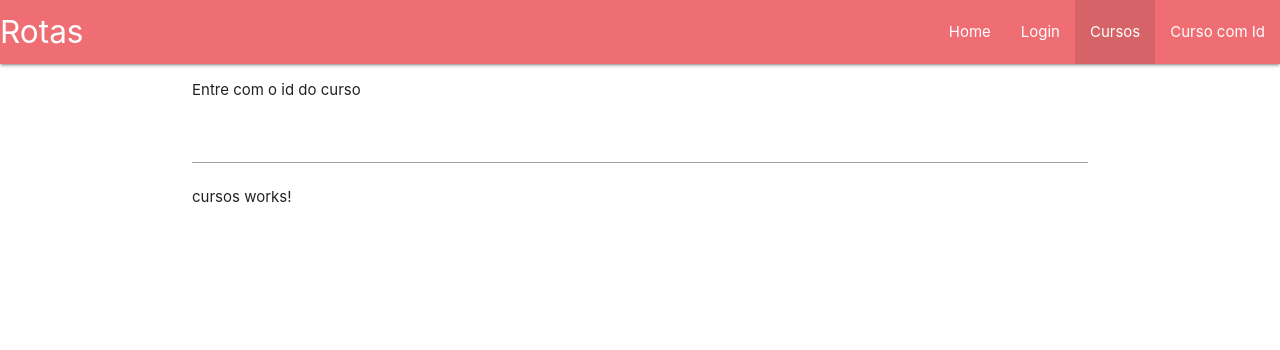
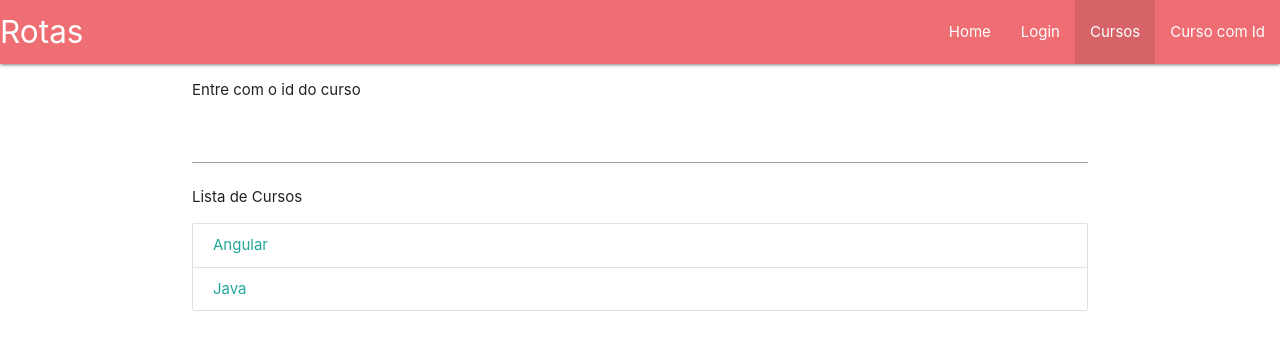
Before and after one commit to pereirathiago/angular, an Angular app in the folder rotas/: page /cursos in a window 1280 px wide. Shown: the top 350 px of the page. Built offline with nearby package versions, Linux system fonts and the light colour scheme.

Commit message:
#55: Rotas Imperativas: Redirecionamento via código

```diff
--- a/rotas/src/app/app.routing.ts
+++ b/rotas/src/app/app.routing.ts
@@ -4,11 +4,13 @@
 import { CursosComponent } from "./cursos/cursos.component";
 import { ModuleWithProviders } from "@angular/core";
 import { CursoDetalheComponent } from "./curso-detalhe/curso-detalhe.component";
+import { CursoNaoEncontradoComponent } from "./curso-nao-encontrado/curso-nao-encontrado.component";
 
 const APP_ROUTES: Routes = [
   { path: 'cursos', component: CursosComponent },
   { path: 'curso/:id', component: CursoDetalheComponent },
   { path: 'login', component: LoginComponent },
+  { path: 'naoEncontrado', component: CursoNaoEncontradoComponent},
   { path: '', component: HomeComponent }
 ]
 
--- a/rotas/src/app/curso-detalhe/curso-detalhe.component.html
+++ b/rotas/src/app/curso-detalhe/curso-detalhe.component.html
@@ -1 +1,2 @@
 <p>Id: {{ id }}</p>
+<p>Curso: {{ curso?.name }}</p>
--- a/rotas/src/app/curso-detalhe/curso-detalhe.component.ts
+++ b/rotas/src/app/curso-detalhe/curso-detalhe.component.ts
@@ -1,6 +1,7 @@
 import { Component, OnDestroy, OnInit } from '@angular/core';
-import { ActivatedRoute } from '@angular/router';
+import { ActivatedRoute, Router } from '@angular/router';
 import { Subscription } from 'rxjs';
+import { CursosService } from '../cursos/cursos.service';
 
 @Component({
   selector: 'app-curso-detalhe',
@@ -8,11 +9,14 @@
   styleUrls: ['./curso-detalhe.component.css']
 })
 export class CursoDetalheComponent implements OnInit, OnDestroy  {
-  id!: string
+  id!: number
   inscricao: Subscription = new Subscription
+  curso: any
 
   constructor(
-    private route: ActivatedRoute
+    private route: ActivatedRoute,
+    private router: Router,
+    private cursoService: CursosService
   ) {
     // this.id = this.route.snapshot.params['id']
   }
@@ -20,7 +24,12 @@
   ngOnInit(): void {
     this.inscricao = this.route.params.subscribe((params: any) => {
       this.id = params['id']
+      this.curso = this.cursoService.getCurso(this.id)
+      if(this.curso == null){
+        this.router.navigate(['naoEncontrado'])
+      }
     })
+
   }
 
   ngOnDestroy(): void {
--- /dev/null
+++ b/rotas/src/app/curso-nao-encontrado/curso-nao-encontrado.component.html
@@ -0,0 +1 @@
+<p>curso-nao-encontrado works!</p>
--- a/rotas/src/app/cursos/cursos.component.html
+++ b/rotas/src/app/cursos/cursos.component.html
@@ -1 +1,7 @@
-<p>cursos works!</p>
+<p>Lista de Cursos</p>
+
+<div class="collection">
+  <a class="collection-item" *ngFor="let curso of cursos" [routerLink]="['/curso', curso.id]">
+    {{ curso.name }}
+  </a>
+</div>
--- a/rotas/src/app/cursos/cursos.component.ts
+++ b/rotas/src/app/cursos/cursos.component.ts
@@ -1,10 +1,18 @@
-import { Component } from '@angular/core';
+import { Component, OnInit } from '@angular/core';
+import { CursosService } from './cursos.service';
 
 @Component({
   selector: 'app-cursos',
   templateUrl: './cursos.component.html',
   styleUrls: ['./cursos.component.css']
 })
-export class CursosComponent {
+export class CursosComponent implements OnInit {
+  cursos: any[] = []
+
+  constructor(private cursosService: CursosService) {}
+
+  ngOnInit(): void {
+    this.cursos = this.cursosService.getCursos()
+  }
 
 }
--- /dev/null
+++ b/rotas/src/app/cursos/cursos.service.ts
@@ -0,0 +1,27 @@
+import { Injectable } from '@angular/core';
+
+@Injectable({
+  providedIn: 'root'
+})
+export class CursosService {
+
+  constructor() { }
+
+  getCursos(){
+    return [
+      {id: 1, name: 'Angular'},
+      {id: 2, name: 'Java'}
+    ]
+  }
+
+  getCurso(id: number) {
+    let cursos = this.getCursos()
+    for (let i = 0; i < cursos.length; i++) {
+      let curso = cursos[i]
+      if(curso.id == id){
+        return curso
+      }
+    }
+    return null
+  }
+}
```
Also changed, not shown: rotas/src/app/app.module.ts (+5 -2 lines), rotas/src/app/curso-nao-encontrado/curso-nao-encontrado.component.ts (added, +10 -0 lines), rotas/src/app/curso-nao-encontrado/curso-nao-encontrado.component.css (added), 2 other files (tests, documents, lock files or other folders).
